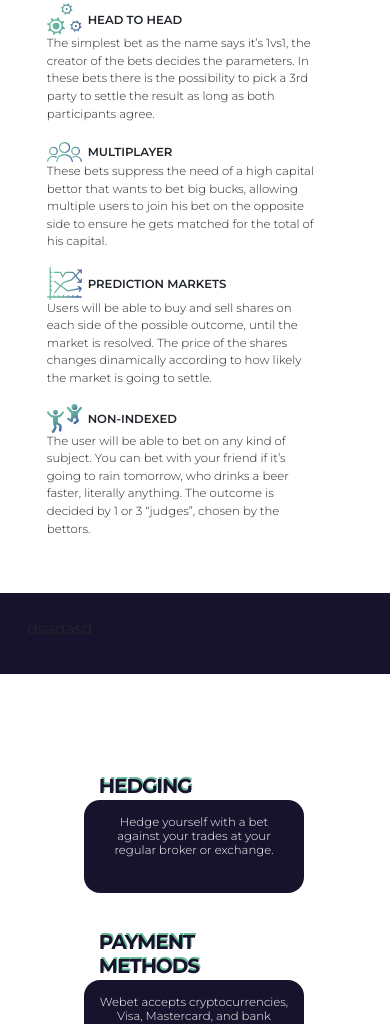
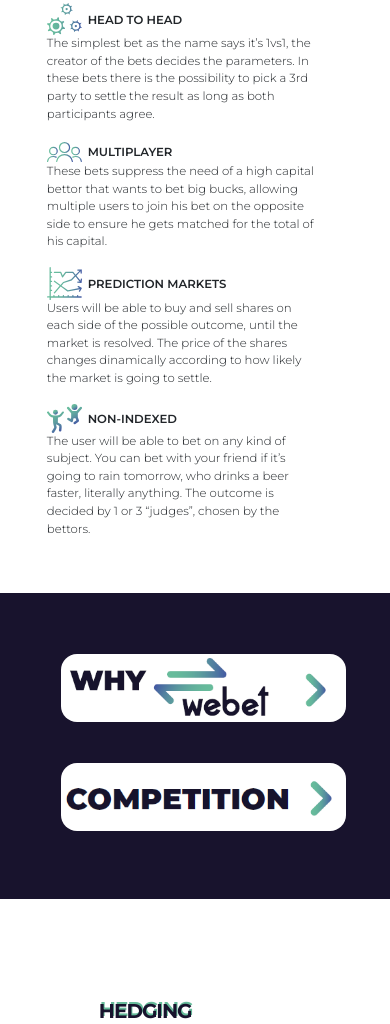
Before and after one commit to Capellini96/SiteV2, a plain HTML site: page index.html in a window 390 px wide. Shown: the part 976-2000 px from the top of the page. Drawn offline with nearby package versions, Linux system fonts and the light colour scheme.

Commit message:
butoes xs1

```diff
--- a/css/style.css
+++ b/css/style.css
@@ -316,7 +316,11 @@ a{
 .infoCoins1 img{
   position: absolute;
 }
-
+.butonmobile{
+  border-radius: 1em;
+  width: 85%;
+  margin-left: 10%;
+}
 
 
 /*SCREEN XS*/
--- a/index.html
+++ b/index.html
@@ -181,8 +181,9 @@ showNextSeccao();
 
 
                                                       <!----WWB-->
-<div class="WWB" style="margin-top: 10%;" id="whywebetMobile">
-  <h3>dsadasd</h3>
+<div class="WWB d-block d-sm-none" style="margin-top: 10%;" id="whywebetMobile">
+  <input type="image" src="imagens/wwbButon1.png" class="butonmobile" style="margin-top: 10%; margin-bottom: 10%;">
+  <input type="image" src="imagens/wwbButton2.png" class="butonmobile" style="margin-bottom: 10%;">
 
 </div>
 <div class="WWB" style="margin-top: 10%;" id="whywebet">
```
Also changed, not shown: imagens/wwbButon1.png (added), imagens/wwbButton2.png (added).
